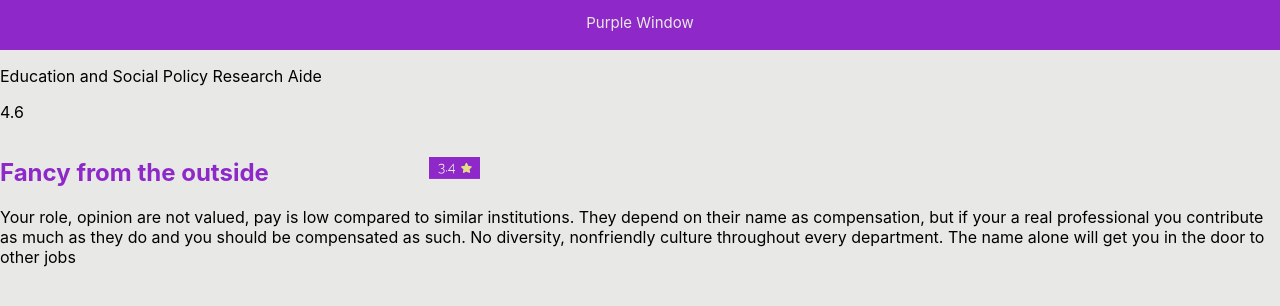
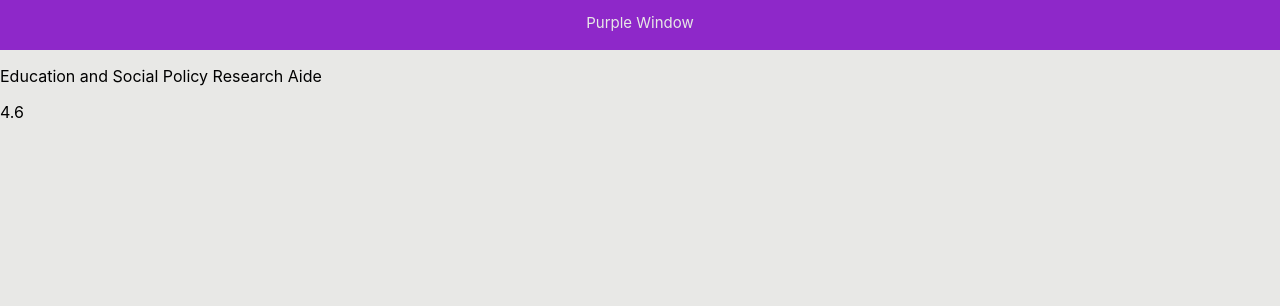
Before and after one commit to cs394-s19/PurpleWindow, a React (Create React App) app in the folder purplewindow/: page / in a window 1280 px wide. Both pictures are taken after a click on the link "Education and Social Policy Research Aide". Shown: the top 306 px of the page. Built offline with nearby package versions, Linux system fonts and the light colour scheme.

Commit message:
Review Component

```diff
--- a/purplewindow/src/components/JobScreen.js
+++ b/purplewindow/src/components/JobScreen.js
@@ -13,7 +13,6 @@ class JobScreen extends Component {
         </div>
         <p>{this.props.job.title}</p>
         <p>{this.props.job.rating}</p>
-        <Review reviewDetails={this.props} index='0'/>
         {/* NOTE: CHECK APP.JS TO SEE WHAT OTHER JOB INFORMATION WAS PASSED DOWN */}
       </div>
     );
```
